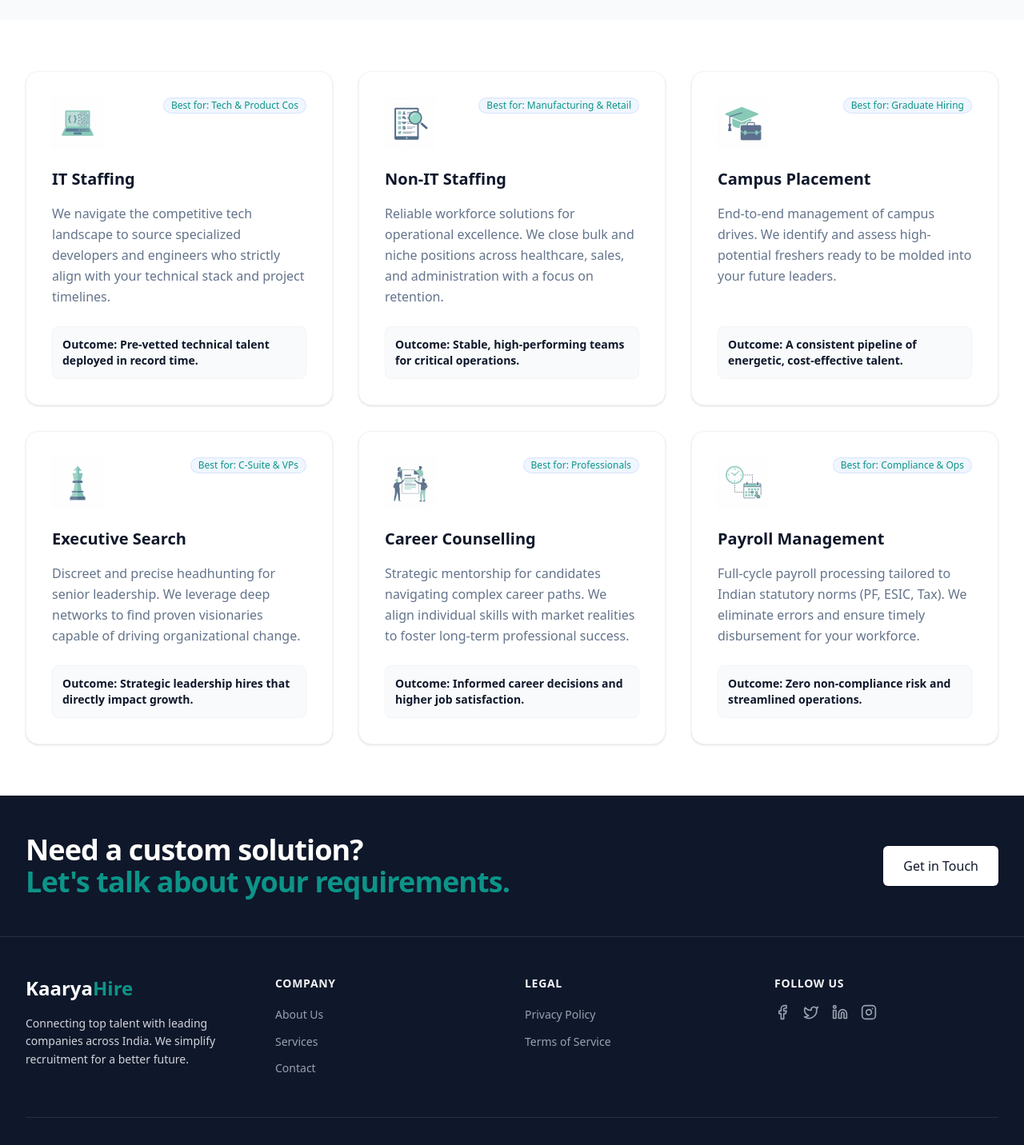
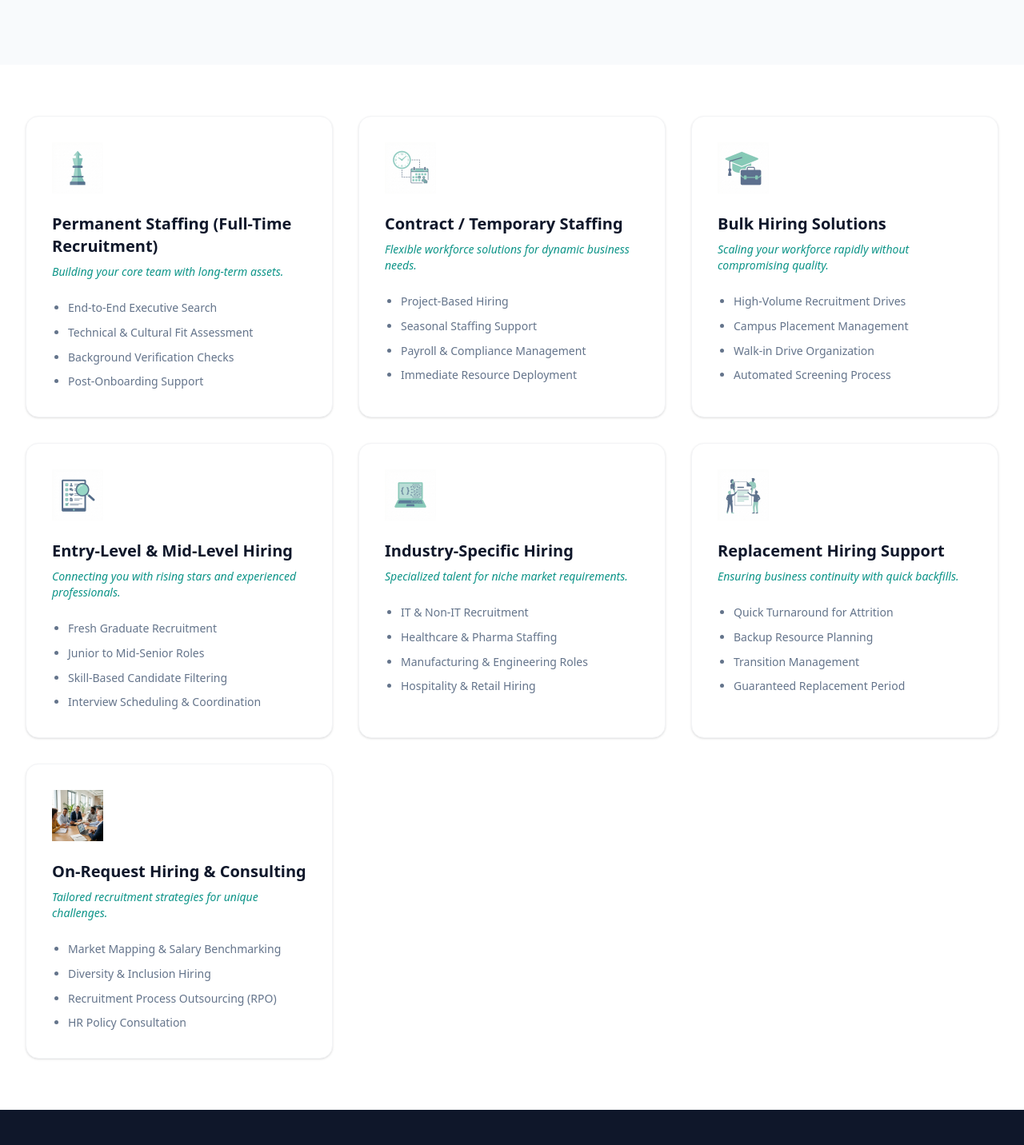
Before and after one commit to itsbaibhavkr/KaaryaHire, a Next.js app: page /services in a window 1280 px wide. Shown: the part 360-1792 px from the top of the page at 80% size. Built offline with nearby package versions, Linux system fonts and the light colour scheme.

Commit message:
Service page changes Update along with Social and Contct

```diff
--- a/app/contact/page.tsx
+++ b/app/contact/page.tsx
@@ -1,6 +1,6 @@
 "use client";
 
-import { Mail, Phone, MapPin, Send } from "lucide-react";
+import { Mail, Phone, MapPin, Send, Facebook, Linkedin, Instagram } from "lucide-react";
 
 export default function ContactPage() {
     const handleSubmit = (e: React.FormEvent) => {
@@ -32,6 +32,8 @@ export default function ContactPage() {
                             Get in Touch
                         </h2>
                         <div className="space-y-8">
+
+
                             <div className="flex items-start">
                                 <div className="flex-shrink-0">
                                     <div className="flex h-12 w-12 items-center justify-center rounded-lg bg-secondary/10 text-secondary">
@@ -43,8 +45,8 @@ export default function ContactPage() {
                                     <p className="mt-2 text-muted">
                                         Mon-Fri from 9am to 6pm
                                     </p>
-                                    <a href="tel:+911234567890" className="mt-1 block text-lg font-semibold text-secondary hover:text-blue-700">
-                                        +91 12345 67890
+                                    <a href="tel:+918069640746" className="mt-1 block text-lg font-semibold text-secondary hover:text-blue-700">
+                                        +91 8069640746
                                     </a>
                                 </div>
                             </div>
@@ -60,8 +62,8 @@ export default function ContactPage() {
                                     <p className="mt-2 text-muted">
                                         For all general inquiries
                                     </p>
-                                    <a href="mailto:hello@kaaryahire.com" className="mt-1 block text-lg font-semibold text-secondary hover:text-blue-700">
-                                        hello@kaaryahire.com
+                                    <a href="mailto:support@kaaryahire.com" className="mt-1 block text-lg font-semibold text-secondary hover:text-blue-700">
+                                        support@kaaryahire.com
                                     </a>
                                 </div>
                             </div>
@@ -82,6 +84,24 @@ export default function ContactPage() {
                                         Noida, Uttar Pradesh, 201301<br />
                                         India
                                     </p>
+                                </div>
+                            </div>
+
+                            <div className="pt-8 border-t border-gray-100">
+                                <h3 className="text-lg font-medium text-primary mb-4">Follow Us</h3>
+                                <div className="flex space-x-6">
+                                    <a href="https://www.facebook.com/profile.php?id=61586833107162" target="_blank" rel="noopener noreferrer" className="text-gray-400 hover:text-secondary transition-colors">
+                                        <span className="sr-only">Facebook</span>
+                                        <Facebook className="h-6 w-6" />
+                                    </a>
+                                    <a href="https://www.linkedin.com/company/kaaryahire/" target="_blank" rel="noopener noreferrer" className="text-gray-400 hover:text-secondary transition-colors">
+                                        <span className="sr-only">LinkedIn</span>
+                                        <Linkedin className="h-6 w-6" />
+                                    </a>
+                                    <a href="https://www.instagram.com/kaaryahire" target="_blank" rel="noopener noreferrer" className="text-gray-400 hover:text-secondary transition-colors">
+                                        <span className="sr-only">Instagram</span>
+                                        <Instagram className="h-6 w-6" />
+                                    </a>
                                 </div>
                             </div>
                         </div>
--- a/app/services/page.tsx
+++ b/app/services/page.tsx
@@ -9,46 +9,81 @@ export const metadata: Metadata = {
 
 const services = [
     {
-        title: "IT Staffing",
-        bestFor: "Best for: Tech & Product Cos",
-        description: "We navigate the competitive tech landscape to source specialized developers and engineers who strictly align with your technical stack and project timelines.",
-        outcome: "Outcome: Pre-vetted technical talent deployed in record time.",
+        title: "Permanent Staffing (Full-Time Recruitment)",
+        tagline: "Building your core team with long-term assets.",
+        inclusions: [
+            "End-to-End Executive Search",
+            "Technical & Cultural Fit Assessment",
+            "Background Verification Checks",
+            "Post-Onboarding Support"
+        ],
+        image: "/service_executive.png",
+    },
+    {
+        title: "Contract / Temporary Staffing",
+        tagline: "Flexible workforce solutions for dynamic business needs.",
+        inclusions: [
+            "Project-Based Hiring",
+            "Seasonal Staffing Support",
+            "Payroll & Compliance Management",
+            "Immediate Resource Deployment"
+        ],
+        image: "/service_contract.png",
+    },
+    {
+        title: "Bulk Hiring Solutions",
+        tagline: "Scaling your workforce rapidly without compromising quality.",
+        inclusions: [
+            "High-Volume Recruitment Drives",
+            "Campus Placement Management",
+            "Walk-in Drive Organization",
+            "Automated Screening Process"
+        ],
+        image: "/service_campus.png",
+    },
+    {
+        title: "Entry-Level & Mid-Level Hiring",
+        tagline: "Connecting you with rising stars and experienced professionals.",
+        inclusions: [
+            "Fresh Graduate Recruitment",
+            "Junior to Mid-Senior Roles",
+            "Skill-Based Candidate Filtering",
+            "Interview Scheduling & Coordination"
+        ],
+        image: "/service_recruitment.png",
+    },
+    {
+        title: "Industry-Specific Hiring",
+        tagline: "Specialized talent for niche market requirements.",
+        inclusions: [
+            "IT & Non-IT Recruitment",
+            "Healthcare & Pharma Staffing",
+            "Manufacturing & Engineering Roles",
+            "Hospitality & Retail Hiring"
+        ],
         image: "/service_tech.png",
     },
     {
-        title: "Non-IT Staffing",
-        bestFor: "Best for: Manufacturing & Retail",
-        description: "Reliable workforce solutions for operational excellence. We close bulk and niche positions across healthcare, sales, and administration with a focus on retention.",
-        outcome: "Outcome: Stable, high-performing teams for critical operations.",
-        image: "/service_recruitment.png",
-    },
-    {
-        title: "Campus Placement",
-        bestFor: "Best for: Graduate Hiring",
-        description: "End-to-end management of campus drives. We identify and assess high-potential freshers ready to be molded into your future leaders.",
-        outcome: "Outcome: A consistent pipeline of energetic, cost-effective talent.",
-        image: "/service_campus.png",
-    },
-    {
-        title: "Executive Search",
-        bestFor: "Best for: C-Suite & VPs",
-        description: "Discreet and precise headhunting for senior leadership. We leverage deep networks to find proven visionaries capable of driving organizational change.",
-        outcome: "Outcome: Strategic leadership hires that directly impact growth.",
-        image: "/service_executive.png",
-    },
-    {
-        title: "Career Counselling",
-        bestFor: "Best for: Professionals",
-        description: "Strategic mentorship for candidates navigating complex career paths. We align individual skills with market realities to foster long-term professional success.",
-        outcome: "Outcome: Informed career decisions and higher job satisfaction.",
+        title: "Replacement Hiring Support",
+        tagline: "Ensuring business continuity with quick backfills.",
+        inclusions: [
+            "Quick Turnaround for Attrition",
+            "Backup Resource Planning",
+            "Transition Management",
+            "Guaranteed Replacement Period"
+        ],
         image: "/service_hr.png",
     },
     {
-        title: "Payroll Management",
-        bestFor: "Best for: Compliance & Ops",
-        description: "Full-cycle payroll processing tailored to Indian statutory norms (PF, ESIC, Tax). We eliminate errors and ensure timely disbursement for your workforce.",
-        outcome: "Outcome: Zero non-compliance risk and streamlined operations.",
-        image: "/service_contract.png",
+        title: "On-Request Hiring & Consulting",
+        tagline: "Tailored recruitment strategies for unique challenges.",
+        inclusions: [
+            "Market Mapping & Salary Benchmarking",
+            "Diversity & Inclusion Hiring",
+            "Recruitment Process Outsourcing (RPO)",
+            "HR Policy Consultation"
+        ],
+        image: "/team_collaboration.png",
     },
 ];
 
@@ -59,11 +94,10 @@ export default function ServicesPage() {
             <div className="bg-slate-50 py-16 sm:py-24">
                 <div className="mx-auto max-w-7xl px-4 sm:px-6 lg:px-8 text-center">
                     <h1 className="text-4xl font-bold tracking-tight text-primary sm:text-5xl">
-                        Our Recruitment Services
+                        Recruitment & Staffing Services
                     </h1>
                     <p className="mx-auto mt-6 max-w-2xl text-lg text-muted">
-                        Comprehensive workforce solutions designed to scale your business.
-                        We connect the right talent with the right opportunities.
+                        At KaaryaHire, we provide a focused and personalized recruitment experience specifically tailored to the dynamic Indian market. We prioritize building trust by deeply understanding your organization’s needs, ensuring we connect you with committed talent that drives long-term success.
                     </p>
                 </div>
             </div>
@@ -86,24 +120,21 @@ export default function ServicesPage() {
                                         className="object-contain"
                                     />
                                 </div>
-                                <span className="inline-flex items-center rounded-full bg-blue-50 px-2.5 py-0.5 text-xs font-medium text-secondary ring-1 ring-inset ring-blue-700/10">
-                                    {service.bestFor}
-                                </span>
                             </div>
 
                             <h3 className="text-xl font-bold text-primary group-hover:text-secondary transition-colors">
                                 {service.title}
                             </h3>
 
-                            <p className="mt-4 text-muted leading-relaxed flex-grow">
-                                {service.description}
+                            <p className="mt-2 text-sm italic text-secondary font-medium">
+                                {service.tagline}
                             </p>
 
-                            <div className="mt-6 p-3 bg-slate-50 rounded-lg border border-gray-100">
-                                <p className="text-sm font-semibold text-primary">
-                                    {service.outcome}
-                                </p>
-                            </div>
+                            <ul className="mt-6 list-disc pl-5 space-y-2 text-muted text-sm flex-grow leading-relaxed">
+                                {service.inclusions.map((item, i) => (
+                                    <li key={i}>{item}</li>
+                                ))}
+                            </ul>
                         </div>
                     ))}
                 </div>
--- a/components/Footer.tsx
+++ b/components/Footer.tsx
@@ -1,7 +1,7 @@
 "use client";
 
 import Link from "next/link";
-import { Facebook, Twitter, Linkedin, Instagram } from "lucide-react";
+import { Facebook, Twitter, Linkedin, Instagram, Mail, Phone } from "lucide-react";
 
 const Footer = () => {
     const currentYear = new Date().getFullYear();
@@ -42,19 +42,19 @@ const Footer = () => {
                         </ul>
                     </div>
 
-                    {/* Legal */}
+                    {/* Contact Us */}
                     <div>
-                        <h3 className="text-sm font-semibold uppercase tracking-wider text-gray-100">Legal</h3>
+                        <h3 className="text-sm font-semibold uppercase tracking-wider text-gray-100">Contact Us</h3>
                         <ul className="mt-4 space-y-2">
                             <li>
-                                <Link href="#" className="text-sm text-gray-400 hover:text-white transition-colors">
-                                    Privacy Policy
-                                </Link>
+                                <a href="mailto:support@kaaryahire.com" className="text-sm text-gray-400 hover:text-white transition-colors flex items-center gap-2">
+                                    <Mail className="h-4 w-4" /> support@kaaryahire.com
+                                </a>
                             </li>
                             <li>
-                                <Link href="#" className="text-sm text-gray-400 hover:text-white transition-colors">
-                                    Terms of Service
-                                </Link>
+                                <a href="tel:+918069640746" className="text-sm text-gray-400 hover:text-white transition-colors flex items-center gap-2">
+                                    <Phone className="h-4 w-4" /> +91 8069640746
+                                </a>
                             </li>
                         </ul>
                     </div>
@@ -63,19 +63,15 @@ const Footer = () => {
                     <div>
                         <h3 className="text-sm font-semibold uppercase tracking-wider text-gray-100">Follow Us</h3>
                         <div className="mt-4 flex space-x-4">
-                            <a href="#" className="text-gray-400 hover:text-white transition-colors">
+                            <a href="https://www.facebook.com/profile.php?id=61586833107162" target="_blank" rel="noopener noreferrer" className="text-gray-400 hover:text-white transition-colors">
                                 <span className="sr-only">Facebook</span>
                                 <Facebook className="h-5 w-5" />
                             </a>
-                            <a href="#" className="text-gray-400 hover:text-white transition-colors">
-                                <span className="sr-only">Twitter</span>
-                                <Twitter className="h-5 w-5" />
-                            </a>
-                            <a href="#" className="text-gray-400 hover:text-white transition-colors">
+                            <a href="https://www.linkedin.com/company/kaaryahire/" target="_blank" rel="noopener noreferrer" className="text-gray-400 hover:text-white transition-colors">
                                 <span className="sr-only">LinkedIn</span>
                                 <Linkedin className="h-5 w-5" />
                             </a>
-                            <a href="#" className="text-gray-400 hover:text-white transition-colors">
+                            <a href="https://www.instagram.com/kaaryahire" target="_blank" rel="noopener noreferrer" className="text-gray-400 hover:text-white transition-colors">
                                 <span className="sr-only">Instagram</span>
                                 <Instagram className="h-5 w-5" />
                             </a>
```
